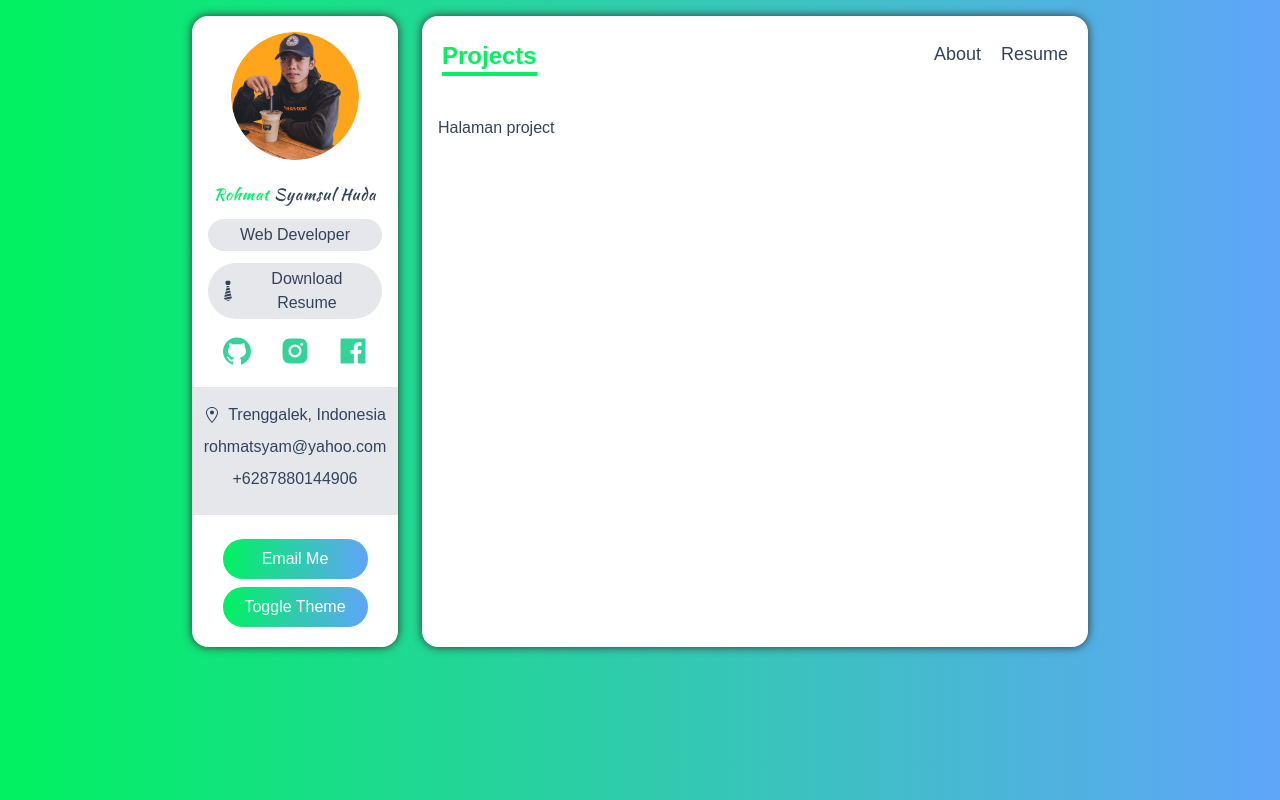
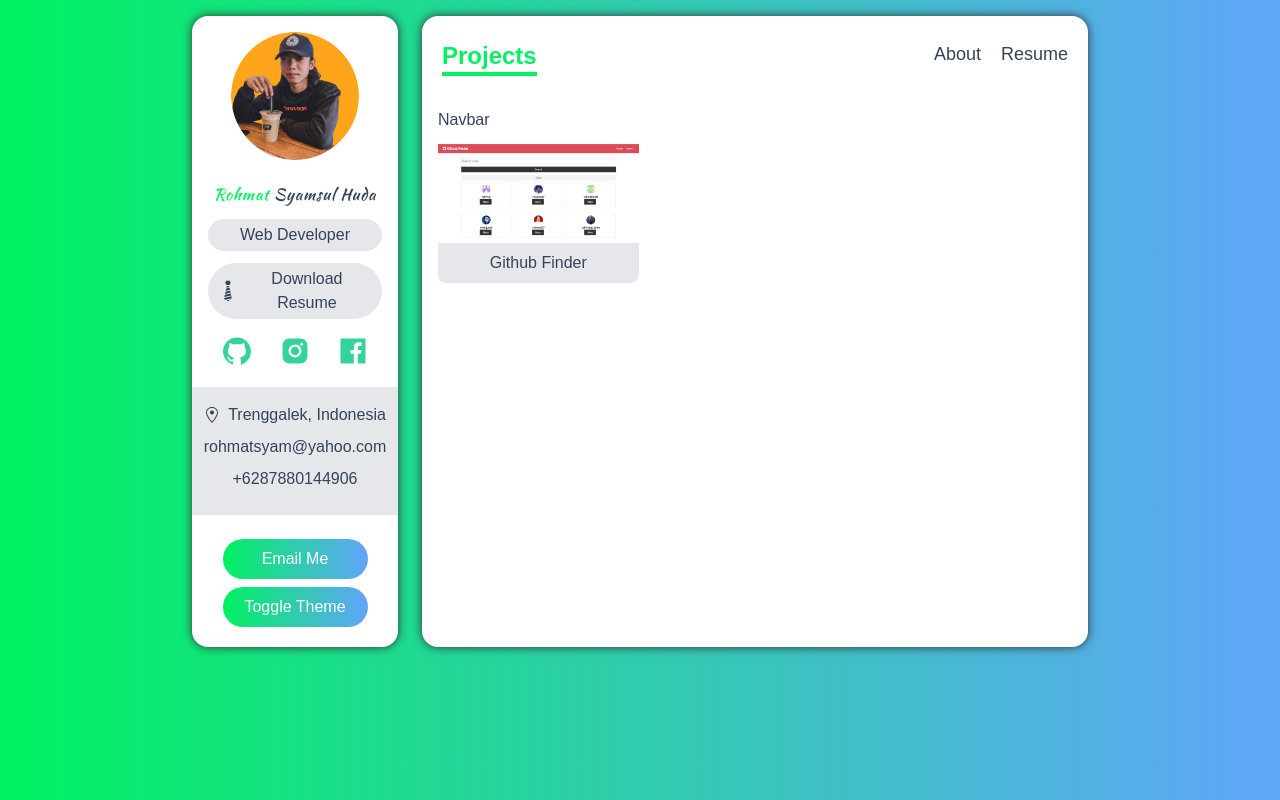
Before and after one commit to rohmatsyam/portofolioku, a Next.js app: page /projects in a window 1280 px wide. Built offline with nearby package versions, Linux system fonts and the light colour scheme.

Commit message:
Menambah halaman project

```diff
--- /dev/null
+++ b/components/ProjectCard.tsx
@@ -0,0 +1,45 @@
+import { FunctionComponent, useState } from "react"
+import { AiFillGithub, AiFillProject } from "react-icons/ai"
+import { MdClose } from "react-icons/md"
+import { IProject } from "../types"
+
+const ProjectCard:FunctionComponent<{project:IProject}> = ({project:{name,image_path,category,deployed_url,description,github_url,key_techs}}) => {
+    const [showDetail, setShowDetail] = useState(false)
+    return (
+        <>
+            <img src={image_path} alt={name} onClick={() => setShowDetail(true)} className="cursor-pointer"/>
+            <p className='my-2 text-center'>{name}</p>
+
+            {showDetail && (
+            <div className="absolute top-0 left-0 z-50 grid w-full h-auto p-2 text-black bg-gray-100 md:grid-cols-2 gap-x-12 dark:text-white dark:bg-dark-100">
+                <div>
+                    <img src={image_path} alt={name} />
+                    <div className='flex justify-center my-4 space-x-3'>
+                        <a href={github_url} className='flex items-center px-4 py-2 space-x-3 text-lg bg-gray-200 dark:bg-dark-200'>
+                            <AiFillGithub/> <span>Github</span>
+                        </a>
+                        <a href={deployed_url} className='flex items-center px-4 py-2 space-x-3 text-lg bg-gray-200 dark:bg-dark-200'>
+                            <AiFillProject/> <span>Projects</span>
+                        </a>
+                    </div>
+                </div>
+                <div>
+                    <h2 className='mb-3 text-xl font-medium md:text-2xl'>{name}</h2>
+                    <h3 className='mb-3 font-medium'>{description}</h3>
+                    <div className='flex flex-wrap mt-5 space-x-2 text-sm tracking-wider'>
+                        {key_techs.map((tech,i)=><span key={i} className='px-2 py-2 my-1 bg-gray-200 rounded-sm dark:bg-dark-200'>{tech}</span>)}
+                    </div>
+                </div>
+
+                <button className='absolute p-1 bg-gray-200 rounded-full top-3 right-3 focus:outline-none dark:bg-dark-100'
+                onClick={()=>setShowDetail(false)}
+                >
+                    <MdClose size={30} />
+                </button>
+            </div>
+            )}
+        </>
+    );
+};
+
+export default ProjectCard;
--- a/data.ts
+++ b/data.ts
@@ -2,7 +2,7 @@ import { RiComputerLine } from "react-icons/ri";
 import { FaServer } from "react-icons/fa";
 import { AiOutlineAntDesign, AiOutlineApi } from "react-icons/ai";
 import { MdDeveloperMode } from "react-icons/md";
-import {IService, ISkill} from "./types";
+import {IProject, IService, ISkill} from "./types";
 import {BsCircleFill} from 'react-icons/bs'
 
 export const services: IService[] = [
@@ -98,3 +98,15 @@ export const tools:ISkill[] = [
     Icon:BsCircleFill
   },
 ]
+
+export const projects:IProject[] = [
+  {
+    name: "Github Finder",
+    description: "Search github user by username",
+    image_path:'/img/projects/github-finder.jpg',
+    deployed_url:'https://rohmatsyam.github.io/github-finder/',
+    github_url:'https://github.com/rohmatsyam/github-finder',
+    category:['react'],
+    key_techs:['React']
+  }
+]
--- a/pages/projects.tsx
+++ b/pages/projects.tsx
@@ -1,9 +1,22 @@
-const projects = () => {
+import ProjectCard from "../components/ProjectCard"
+import { projects } from "../data"
+
+const Projects = () => {
     return (
-        <div className="p-4">
-            <h1>Halaman project</h1>
+        <div className="p-4 py-2 overflow-scroll" style={{height:'65vh'}}>
+            <nav>Navbar</nav>
+
+            <div className='relative grid grid-cols-12 gap-4 my-3'>
+                {
+                projects.map((project,i)=>(
+                    <div key={i} className='col-span-12 bg-gray-200 rounded-lg sm:col-span-6 lg:col-span-4 dark:bg-dark-200'>
+                        <ProjectCard project={project}/>
+                    </div>
+                ))
+                }
+            </div>
         </div>
     )
 }
 
-export default projects
+export default Projects
--- a/tailwind.config.js
+++ b/tailwind.config.js
@@ -17,7 +17,7 @@ module.exports = {
         },
         dark:{
           DEFAULT: '#010101',
-          100: '#0a0b1e',
+          100: '#0a0b0e',
           200: '#16181d',
           300: '#16181d',
           500: '#0f1115',
```
Also changed, not shown: types.ts (+12 -0 lines), public/img/projects/github-finder.jpg (added).
